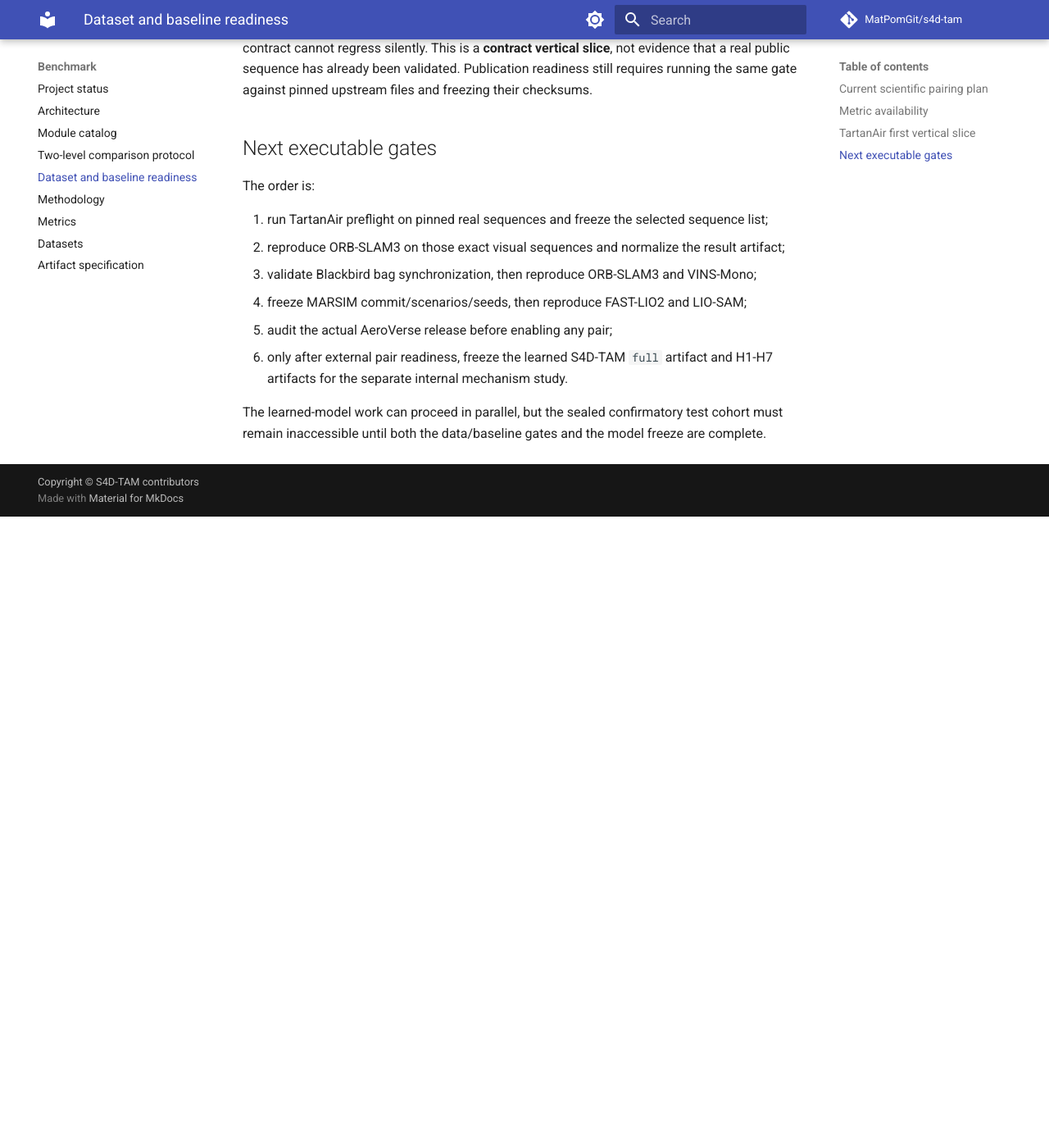
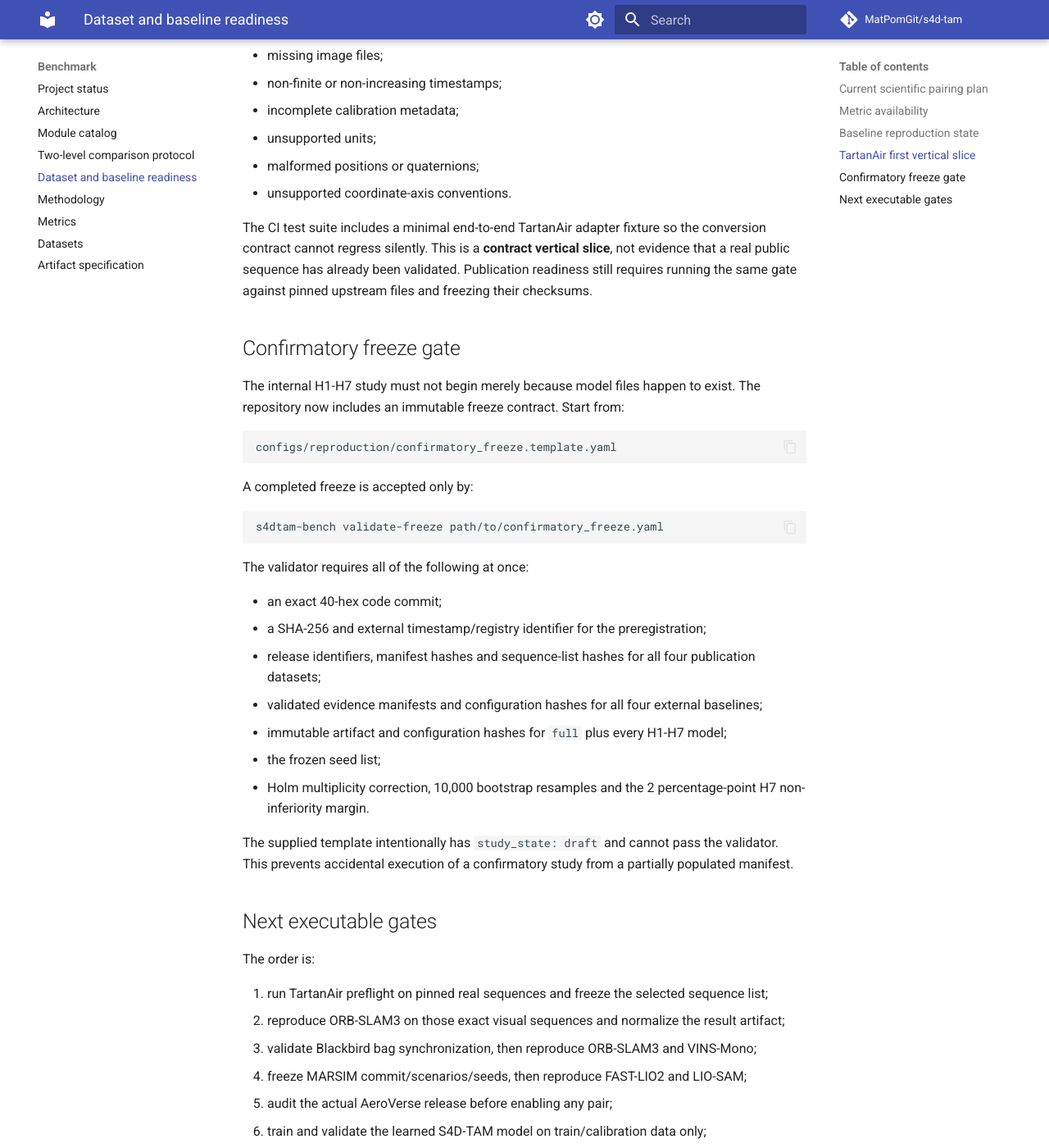
Before and after one commit to MatPomGit/s4d-tam, an MkDocs documentation site: the page built from docs/readiness.md, in a window 1280 px wide and 1400 px high, scrolled down 2135 px. Shown: the whole window at 82% size. Built offline with MkDocs 1.6.1 and Material for MkDocs 9.7.7, drawn with Linux system fonts in a browser that asks for light colours; comment, search, counter and statistics services are not loaded; before the commit the page ends 2765 px from its top, so only the background shows below that; some of the changed text lies outside the part shown.

Commit message:
docs: document confirmatory study freeze gate

````diff
--- a/docs/readiness.md
+++ b/docs/readiness.md
@@ -37,6 +37,10 @@
 
 The readiness file also declares metric-family availability per dataset as `supported`, `derived`, `blocked`, or `unavailable`. A `derived` metric requires a frozen derivation procedure before confirmatory use. For example, a depth-to-occupancy conversion may be scientifically useful, but it must be specified and frozen before occupancy forecasting is evaluated on data that do not directly provide occupancy ground truth.
 
+## Baseline reproduction state
+
+A pinned `revision` or container digest is a specification, not evidence that a baseline has been reproduced. Each mandatory baseline configuration therefore has a `validation` block. It remains `pending_reproduction` until the method has run on its frozen compatible cohort and the normalized result artifact has been checked by the common evaluators. The evidence manifest must then identify the exact input hashes, executable/container identity, hardware policy, output artifacts and validation result.
+
 ## TartanAir first vertical slice
 
 TartanAir is the first converter gate because it provides a low-friction visual benchmark for validating coordinate transforms, calibration metadata, trajectory alignment and evaluator behavior.
@@ -59,6 +63,32 @@
 
 The CI test suite includes a minimal end-to-end TartanAir adapter fixture so the conversion contract cannot regress silently. This is a **contract vertical slice**, not evidence that a real public sequence has already been validated. Publication readiness still requires running the same gate against pinned upstream files and freezing their checksums.
 
+## Confirmatory freeze gate
+
+The internal H1-H7 study must not begin merely because model files happen to exist. The repository now includes an immutable freeze contract. Start from:
+
+```text
+configs/reproduction/confirmatory_freeze.template.yaml
+```
+
+A completed freeze is accepted only by:
+
+```bash
+s4dtam-bench validate-freeze path/to/confirmatory_freeze.yaml
+```
+
+The validator requires all of the following at once:
+
+- an exact 40-hex code commit;
+- a SHA-256 and external timestamp/registry identifier for the preregistration;
+- release identifiers, manifest hashes and sequence-list hashes for all four publication datasets;
+- validated evidence manifests and configuration hashes for all four external baselines;
+- immutable artifact and configuration hashes for `full` plus every H1-H7 model;
+- the frozen seed list;
+- Holm multiplicity correction, 10,000 bootstrap resamples and the 2 percentage-point H7 non-inferiority margin.
+
+The supplied template intentionally has `study_state: draft` and cannot pass the validator. This prevents accidental execution of a confirmatory study from a partially populated manifest.
+
 ## Next executable gates
 
 The order is:
@@ -68,6 +98,9 @@
 3. validate Blackbird bag synchronization, then reproduce ORB-SLAM3 and VINS-Mono;
 4. freeze MARSIM commit/scenarios/seeds, then reproduce FAST-LIO2 and LIO-SAM;
 5. audit the actual AeroVerse release before enabling any pair;
-6. only after external pair readiness, freeze the learned S4D-TAM `full` artifact and H1-H7 artifacts for the separate internal mechanism study.
+6. train and validate the learned S4D-TAM model on train/calibration data only;
+7. freeze the learned `full` artifact and H1-H7 artifacts;
+8. populate and validate the confirmatory freeze manifest;
+9. only then expose the sealed test cohort and execute the external and internal studies as separate analyses.
 
 The learned-model work can proceed in parallel, but the sealed confirmatory test cohort must remain inaccessible until both the data/baseline gates and the model freeze are complete.
````
